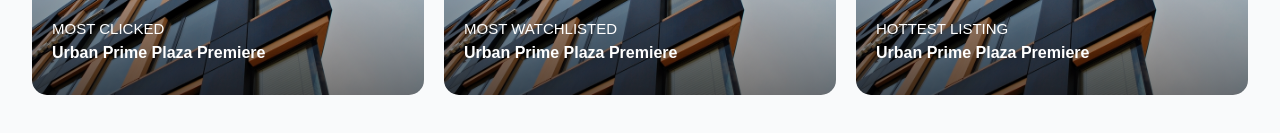
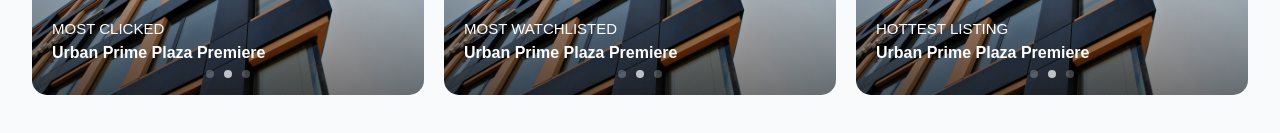
Before and after one commit to Tun95/myxellia_task, a Next.js app: page / in a window 1280 px wide. Shown: the part 743-876 px from the top of the page. Built offline with nearby package versions, Linux system fonts and the light colour scheme.

Commit message:
FEAT: added dot to the slider

```diff
--- a/src/app/globals.css
+++ b/src/app/globals.css
@@ -27,6 +27,8 @@
   --color-text: #333333;
 
   --color-sl-w: #ffffff;
+  --color-sl-bg: #f1f5f9;
+  --color-sl-br: #f1f5f9;
 
   --transition: all 400ms ease;
   --container-width-lg: 85%;
--- a/src/common/slider/styles.scss
+++ b/src/common/slider/styles.scss
@@ -42,20 +42,22 @@
 }
 .slick-dots {
   li {
-    width: 10px; // Default width for non-active dots
+    width: 8px; // Default width for non-active dots
+
     position: relative;
     bottom: 30px;
     &.slick-active {
-      width: 20px; // Adjust width for the active dot
+      width: 8px;
+      height: 8px;
       button {
         &::before {
           font-size: 0;
           content: "";
           display: block;
-          width: 20px;
-          height: 4px;
+          width: 8px;
+          height: 8px;
           background: var(--color-sl-w);
-          border-radius: 2px;
+          border-radius: 50%;
         }
       }
     }
@@ -64,10 +66,10 @@
         font-size: 0;
         content: "";
         display: block;
-        width: 10px;
-        height: 4px;
+        width: 8px;
+        height: 8px;
+        border-radius: 50%;
         background: var(--color-sl-bg) !important;
-        border-radius: 2px;
       }
     }
   }
```
